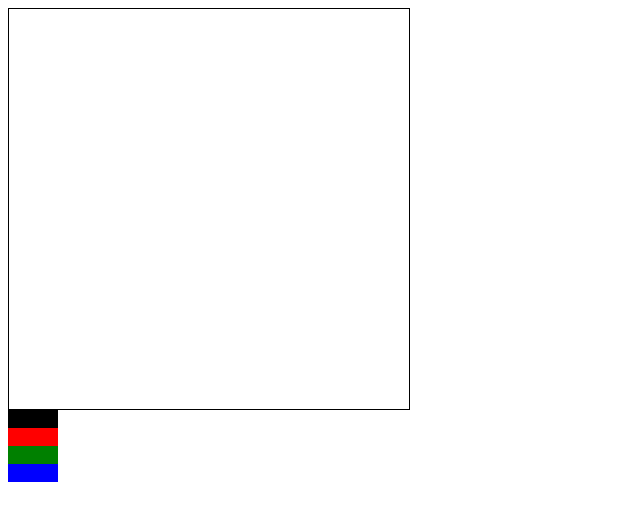
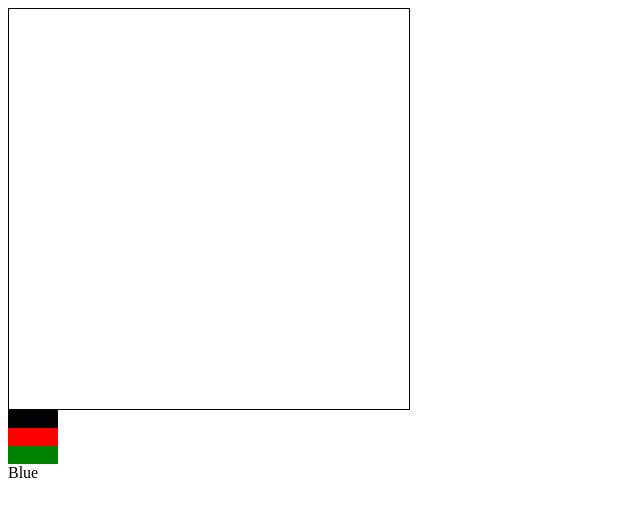
Before and after one commit to snakemode/snake-canvas, a website with bundled scripts: page src/index.html in a window 1280 px wide. Shown: the whole page, without its empty margins (0-640 px from the left). Built offline with nearby package versions, Linux system fonts and the light colour scheme.

Commit message:
Debug :|

```diff
--- a/package.json
+++ b/package.json
@@ -1,6 +1,6 @@
 {
   "name": "@snakemode/snake-canvas",
-  "version": "1.0.11",
+  "version": "1.0.12",
   "description": "A drawable canvas for your HTML!",
   "main": "src/DrawableCanvasElement.js",
   "directories": {
--- a/src/DrawableCanvasElement.js
+++ b/src/DrawableCanvasElement.js
@@ -45,8 +45,12 @@ export class DrawableCanvasElement {
         const palette = document.getElementById(paletteContainer);
         for (let colour of palette.children) {
             colour.addEventListener('click', (event) => {
+                console.log("Switching active colour");
+
                 const selectedColour = event.target.style["background-color"] || event.target.dataset.color || event.target.dataset.colour || event.target.id;
                 this.setActiveColour(selectedColour);
+
+                console.log("Set colour to ", selectedColour);
             });
         }
         return this;
--- a/src/index.html
+++ b/src/index.html
@@ -23,7 +23,7 @@
         <div style="background-color: black;">&nbsp;</div>
         <div style="background-color: red;">&nbsp;</div>
         <div style="background-color: green;">&nbsp;</div>
-        <div style="background-color: blue;">&nbsp;</div>
+        <div data-color="blue">Blue</div>
         <div style="background-color: white;">&nbsp;</div>
     </div>
 
```
